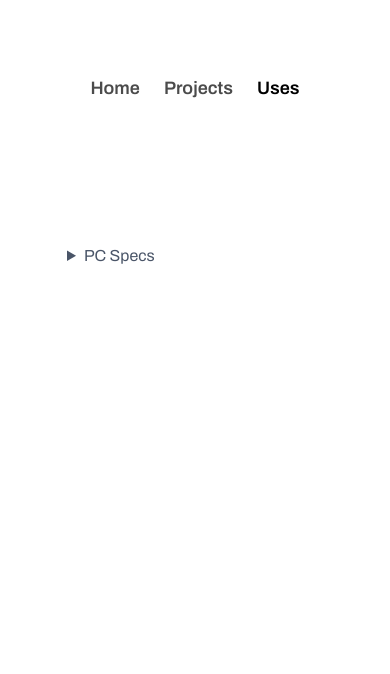
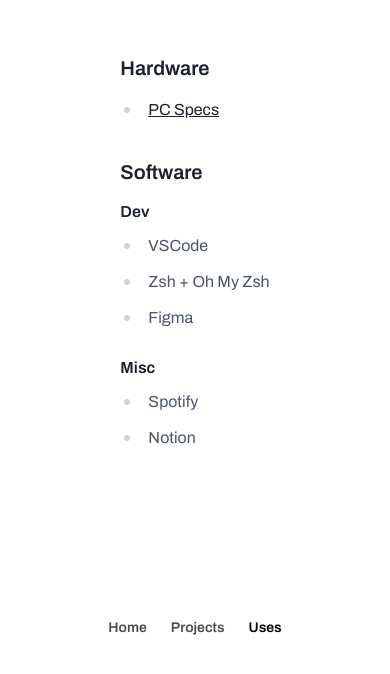
Before and after one commit to nulfrost/danethe.dev, a Next.js app: page /uses in a window 390 px wide. Shown: the part 166-840 px from the top of the page. Built offline with nearby package versions, Linux system fonts and the light colour scheme.

Commit message:
responsive fixes

```diff
--- a/components/Navbar.js
+++ b/components/Navbar.js
@@ -2,7 +2,7 @@
 
 export default function Navbar() {
   return (
-    <nav className="absolute w-full text-lg font-semibold text-center mt-60">
+    <nav className="absolute w-full text-sm font-semibold text-center md:text-lg md:top-60 bottom-10">
       <NavLink href="/" name="Home" />
       <NavLink href="/projects" name="Projects" />
       <NavLink href="/uses" name="Uses" />
--- a/pages/index.js
+++ b/pages/index.js
@@ -5,8 +5,10 @@
   return (
     <Layout title="Home">
       <Container>
-        <h1 className="text-5xl font-bold text-left">Dane Miller</h1>
-        <p className="mb-5 text-lg font-semibold">Fullstack Developer</p>
+        <h1 className="text-3xl font-bold md:text-5xl">Dane Miller</h1>
+        <p className="mb-5 text-sm font-semibold md:text-xl">
+          Fullstack Developer
+        </p>
         <div className="flex mb-10 space-x-3">
           <a
             href="https://github.com/Danex2"
@@ -93,8 +95,8 @@
             </svg>
           </a>
         </div>
-        <p className="w-1/2 text-lg text-justify md:w-1/3 opacity-70">
-          From the great white north. I enjoy building cool applications using
+        <p className="w-full px-3 text-sm text-center md:text-lg md:w-1/2 opacity-70">
+          From the great white north. I enjoy building cool applications with
           React, GraphQL and Node.
         </p>
       </Container>
--- a/pages/uses.js
+++ b/pages/uses.js
@@ -6,10 +6,30 @@
     <Layout title="Uses">
       <Container>
         <div className="prose">
-          <details className="w-64">
-            <summary>PC Specs</summary>
-            <p>https://pcpartpicker.com/user/Danex2/saved/XBNLJx</p>
-          </details>
+          <h3>Hardware</h3>
+          <ul>
+            <li>
+              <a
+                href="https://ca.pcpartpicker.com/user/Danex2/saved/XBNLJx"
+                target="_blank"
+                rel="noopener noreferrer"
+              >
+                PC Specs
+              </a>
+            </li>
+          </ul>
+          <h3>Software</h3>
+          <h4>Dev</h4>
+          <ul>
+            <li>VSCode</li>
+            <li>Zsh + Oh My Zsh</li>
+            <li>Figma</li>
+          </ul>
+          <h4>Misc</h4>
+          <ul>
+            <li>Spotify</li>
+            <li>Notion</li>
+          </ul>
         </div>
       </Container>
     </Layout>
```
